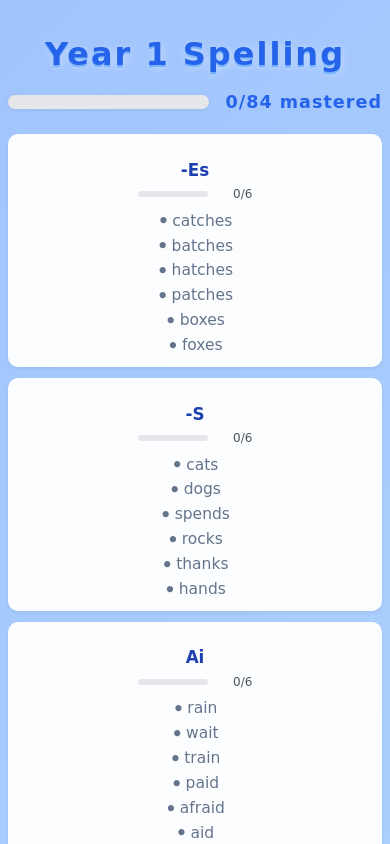
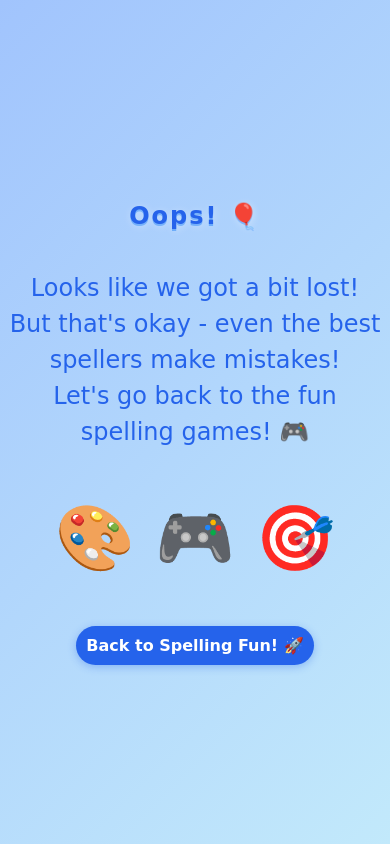
Before and after one commit to getOffIt/spellingWebsite, a React (Vite) app in the folder spellingWebsite/: page /year1 in a window 390 px wide. Built offline with nearby package versions, Linux system fonts and the light colour scheme.

Commit message:
Refactor App component to replace Year1 with KS1_1 for updated routing. Remove Year1 component and associated styles to streamline the application structure.

```diff
--- a/spellingWebsite/src/App.tsx
+++ b/spellingWebsite/src/App.tsx
@@ -4,7 +4,7 @@ import './App.css'
 import WordSelection from './pages/WordSelection'
 import SpellingTest from './pages/SpellingTest'
 import NotFoundPage from './pages/NotFoundPage'
-import Year1 from './pages/Year1'
+import KS1_1 from './pages/KS1_1'
 
 function App() {
   const [selectedList, setSelectedList] = useState<{ words: string[]; type: 'single' | 'less_family' } | null>(null)
@@ -31,7 +31,7 @@ function App() {
           <WordSelection onSelectWords={handleSelectWords} />
         )
       } />
-      <Route path="/year1" element={<Year1 onSelectWords={handleSelectWords} />} />
+      <Route path="/ks1-1" element={<KS1_1 onSelectWords={handleSelectWords} />} />
       <Route path="*" element={<NotFoundPage />} />
     </Routes>
   )
--- a/spellingWebsite/src/pages/Year1.css
+++ b/spellingWebsite/src/pages/KS1_1.css
@@ -1,4 +1,5 @@
-.year1-container {
+/* Renamed from year1 to ks1-1 */
+.ks1-1-container {
   display: flex;
   flex-direction: column;
   align-items: center;
@@ -8,7 +9,7 @@
   font-family: 'Comic Sans MS', 'Comic Sans', 'Arial Rounded MT Bold', 'Arial', sans-serif;
 }
 
-.year1-title {
+.ks1-1-title {
   color: #2563eb;
   font-size: 2rem;
   margin-bottom: 1rem;
@@ -16,26 +17,23 @@
   text-shadow: 1px 2px 8px #fff6, 0 2px 0 #60a5fa;
 }
 
-.year1-categories {
+.ks1-1-categories {
+  width: 100%;
+  max-width: 1600px;
   column-count: 8;
   column-gap: 0.7rem;
-  width: 100%;
-  max-width: 1600px;
+}
+@media (max-width: 1400px) {
+  .ks1-1-categories { column-count: 6; }
+}
+@media (max-width: 1000px) {
+  .ks1-1-categories { column-count: 3; }
+}
+@media (max-width: 700px) {
+  .ks1-1-categories { column-count: 1; }
 }
 
-@media (max-width: 1400px) {
-  .year1-categories { column-count: 6; }
-}
-
-@media (max-width: 1000px) {
-  .year1-categories { column-count: 3; }
-}
-
-@media (max-width: 700px) {
-  .year1-categories { column-count: 1; }
-}
-
-.year1-category {
+.ks1-1-category {
   display: block;
   break-inside: avoid;
   margin-bottom: 0.7rem;
@@ -48,13 +46,13 @@
   min-width: 0;
 }
 
-.year1-category-header {
+.ks1-1-category-header {
   margin-bottom: 0.3rem;
   width: 100%;
   text-align: center;
 }
 
-.year1-category-title {
+.ks1-1-category-title {
   color: #1e40af;
   font-size: 1.05rem;
   margin-bottom: 0.15rem;
@@ -62,14 +60,14 @@
   font-weight: bold;
 }
 
-.year1-category-progress {
+.ks1-1-category-progress {
   display: flex;
   align-items: center;
   gap: 0.3rem;
   justify-content: center;
 }
 
-.year1-progress-bar {
+.ks1-1-progress-bar {
   flex: 1;
   height: 6px;
   background: #e5e7eb;
@@ -79,20 +77,55 @@
   max-width: 70px;
 }
 
-.year1-progress-fill {
+.ks1-1-progress-fill {
   height: 100%;
   background: #10b981;
   transition: width 0.3s ease;
 }
 
-.year1-progress-text {
+.ks1-1-progress-text {
   color: #4b5563;
   font-size: 0.75rem;
   min-width: 40px;
   text-align: right;
 }
 
-.year1-words-list {
+.ks1-1-overall-progress {
+  width: 100%;
+  max-width: 600px;
+  margin: 0 auto 1.2rem auto;
+  display: flex;
+  align-items: center;
+  gap: 1rem;
+}
+
+.ks1-1-overall-progress-bar {
+  flex: 1;
+  height: 14px;
+  background: #e5e7eb;
+  border-radius: 7px;
+  overflow: hidden;
+  min-width: 120px;
+  max-width: 400px;
+  box-shadow: 0 1px 4px #0001;
+}
+
+.ks1-1-overall-progress-fill {
+  height: 100%;
+  background: linear-gradient(90deg, #60a5fa 0%, #10b981 100%);
+  transition: width 0.3s ease;
+}
+
+.ks1-1-overall-progress-text {
+  color: #2563eb;
+  font-size: 1.1rem;
+  font-weight: bold;
+  min-width: 90px;
+  text-align: right;
+  letter-spacing: 1px;
+}
+
+.ks1-1-words-list {
   display: flex;
   flex-direction: column;
   align-items: center;
@@ -101,7 +134,7 @@
   width: 100%;
 }
 
-.year1-word {
+.ks1-1-word {
   display: flex;
   align-items: center;
   font-size: 0.97em;
@@ -115,71 +148,30 @@
   transition: color 0.2s;
 }
 
-.year1-word.mastered {
+.ks1-1-word.mastered {
   color: #15803d;
   font-weight: 600;
 }
-.year1-word.in-progress {
+.ks1-1-word.in-progress {
   color: #b45309;
 }
-.year1-word.not-started {
+.ks1-1-word.not-started {
   color: #64748b;
 }
 
-.word-status {
+.ks1-1-word-status {
   margin-right: 0.18em;
   font-size: 1.15em;
   line-height: 1;
   display: inline-block;
   font-weight: bold;
 }
-.word-status.mastered {
+.ks1-1-word-status.mastered {
   color: #10b981;
 }
-.word-status.in-progress {
+.ks1-1-word-status.in-progress {
   color: #f59e42;
 }
-.word-status.not-started {
+.ks1-1-word-status.not-started {
   color: #64748b;
 }
-
-.year1-description {
-  font-size: 1.3rem;
-  color: #2563eb;
-  text-align: center;
-}
-
-.year1-overall-progress {
-  width: 100%;
-  max-width: 600px;
-  margin: 0 auto 1.2rem auto;
-  display: flex;
-  align-items: center;
-  gap: 1rem;
-}
-
-.year1-overall-progress-bar {
-  flex: 1;
-  height: 14px;
-  background: #e5e7eb;
-  border-radius: 7px;
-  overflow: hidden;
-  min-width: 120px;
-  max-width: 400px;
-  box-shadow: 0 1px 4px #0001;
-}
-
-.year1-overall-progress-fill {
-  height: 100%;
-  background: linear-gradient(90deg, #60a5fa 0%, #10b981 100%);
-  transition: width 0.3s ease;
-}
-
-.year1-overall-progress-text {
-  color: #2563eb;
-  font-size: 1.1rem;
-  font-weight: bold;
-  min-width: 90px;
-  text-align: right;
-  letter-spacing: 1px;
-}
--- a/spellingWebsite/src/pages/Year1.tsx
+++ b/spellingWebsite/src/pages/KS1_1.tsx
@@ -2,17 +2,17 @@ import React, { useMemo } from 'react';
 import { useNavigate } from 'react-router-dom';
 import { YEAR1_WORDS } from '../data/words';
 import { useProgress } from '../contexts/ProgressProvider';
-import './Year1.css';
+import './KS1_1.css';
 
-interface Year1Props {
+interface KS1_1Props {
   onSelectWords: (words: string[], type: 'single' | 'less_family') => void;
 }
 
 const getStatusIcon = (status: string) => {
-  return <span className={`word-status ${status}`}>•</span>;
+  return <span className={`ks1-1-word-status ${status}`}>•</span>;
 };
 
-const Year1: React.FC<Year1Props> = ({ onSelectWords }) => {
+const KS1_1: React.FC<KS1_1Props> = ({ onSelectWords }) => {
   const { progress } = useProgress();
   const navigate = useNavigate();
 
@@ -47,26 +47,26 @@ const Year1: React.FC<Year1Props> = ({ onSelectWords }) => {
   };
 
   return (
-    <div className="year1-container">
-      <h1 className="year1-title">Year 1 Spelling</h1>
-      <div className="year1-overall-progress">
-        <div className="year1-overall-progress-bar">
+    <div className="ks1-1-container">
+      <h1 className="ks1-1-title">KS1 - 1 Spelling</h1>
+      <div className="ks1-1-overall-progress">
+        <div className="ks1-1-overall-progress-bar">
           <div
-            className="year1-overall-progress-fill"
+            className="ks1-1-overall-progress-fill"
             style={{ width: `${overallPercent}%` }}
           />
         </div>
-        <span className="year1-overall-progress-text">
+        <span className="ks1-1-overall-progress-text">
           {masteredWords}/{totalWords} mastered
         </span>
       </div>
-      <div className="year1-categories">
+      <div className="ks1-1-categories">
         {categories.map(([category, words]) => {
           const catProgress = getCategoryProgress(words);
           return (
             <div
               key={category}
-              className="year1-category"
+              className="ks1-1-category"
               onClick={() => {
                 const firstThree = words.slice(0, 3).map(w => w.text);
                 onSelectWords(firstThree, 'single');
@@ -74,27 +74,27 @@ const Year1: React.FC<Year1Props> = ({ onSelectWords }) => {
               }}
               style={{ cursor: 'pointer' }}
             >
-              <div className="year1-category-header">
-                <h2 className="year1-category-title">{category}</h2>
-                <div className="year1-category-progress">
-                  <div className="year1-progress-bar">
+              <div className="ks1-1-category-header">
+                <h2 className="ks1-1-category-title">{category}</h2>
+                <div className="ks1-1-category-progress">
+                  <div className="ks1-1-progress-bar">
                     <div
-                      className="year1-progress-fill"
+                      className="ks1-1-progress-fill"
                       style={{ width: `${catProgress.percentage}%` }}
                     />
                   </div>
-                  <span className="year1-progress-text">
+                  <span className="ks1-1-progress-text">
                     {catProgress.mastered}/{catProgress.total}
                   </span>
                 </div>
               </div>
-              <div className="year1-words-list">
+              <div className="ks1-1-words-list">
                 {words.map(word => {
                   const status = progress[word.id]?.status || 'not-started';
                   return (
                     <span
                       key={word.id}
-                      className={`year1-word ${status}`}
+                      className={`ks1-1-word ${status}`}
                     >
                       {getStatusIcon(status)} {word.text}
                     </span>
@@ -109,4 +109,4 @@ const Year1: React.FC<Year1Props> = ({ onSelectWords }) => {
   );
 };
 
-export default Year1;
+export default KS1_1;
```
